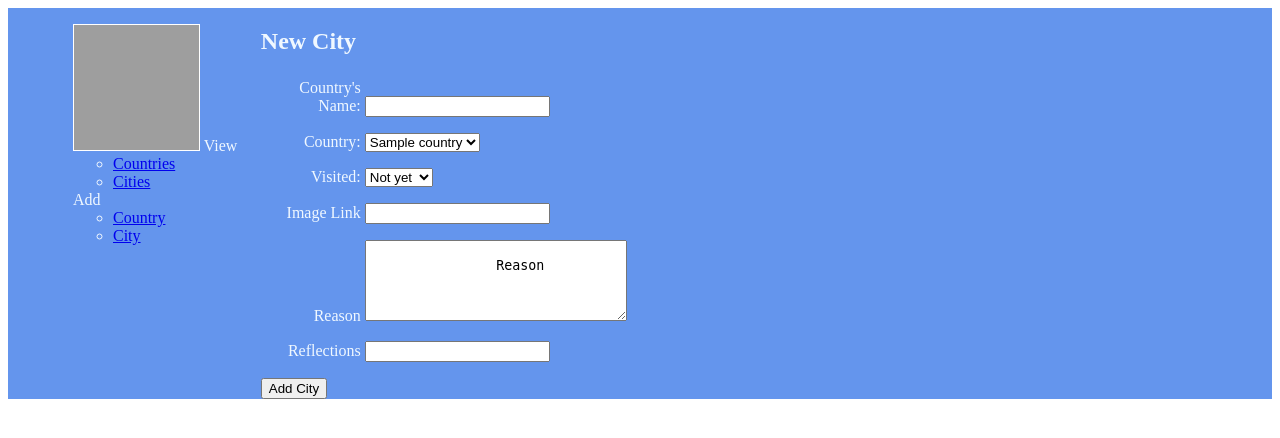
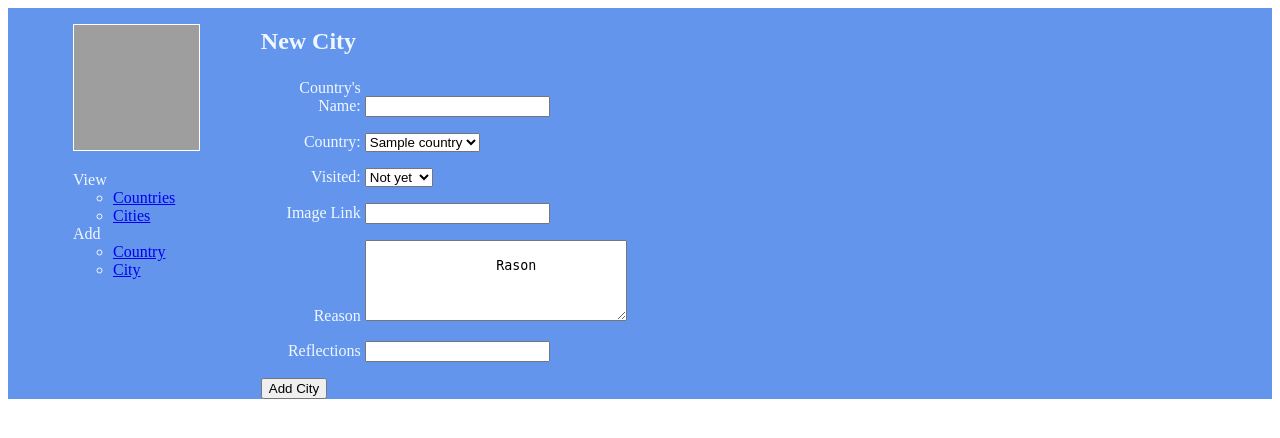
Before and after one commit to Chrisgr1/Codeclan22_W5_Project_Bucket_List, a Flask app: page /cities/new in a window 1280 px wide. Shown: the top 438 px of the page. Run offline with Flask 2, Linux system fonts and the light colour scheme; a database or web service that is not in the repository returns one stand-in record (values such as "Sample title"); some libraries are stand-ins or nearby versions; grey boxes are pictures that could not be loaded.

Commit message:
degugged add city

```diff
--- a/repositories/city_repository.py
+++ b/repositories/city_repository.py
@@ -7,7 +7,7 @@ import repositories.country_repository as country_repository
 # NEW CITY
 def new_city(city):
     sql = "INSERT INTO cities (city_name, country_id, img_url, visited, reason, reflection) VALUES (%s, %s, %s, %s, %s, %s) returning *"
-    values = [city.city_name, city.country_id.id, city.img_url, city.visited, city.reason, city.reflection]
+    values = [city.city_name, city.country, city.img_url, city.visited, city.reason, city.reflection]
     results = run_sql(sql, values)
     id = results[0]['id']
     city.id=id
--- a/templates/base.html
+++ b/templates/base.html
@@ -14,7 +14,7 @@
         <nav>
             <ul>
 
-                    <img src="https://i.ibb.co/VVpYDWD/DiVidEnd.gif" class = "small-image" alt="logo">
+                    <img src="https://i.ibb.co/VVpYDWD/DiVidEnd.gif" class = "small-image" alt="logo"><p></p>
                      View
                     <ul>
                         <li>
--- a/templates/cities/new.html
+++ b/templates/cities/new.html
@@ -26,7 +26,7 @@
         <p></p>
         <label for="reason">Reason</label>
             <textarea type="text" name="reason" id="reason" rows="5" cols="30">
-                Reason
+                Rason
             </textarea>
         <p></p>
         <label for="reflection">Reflections</label>
```
